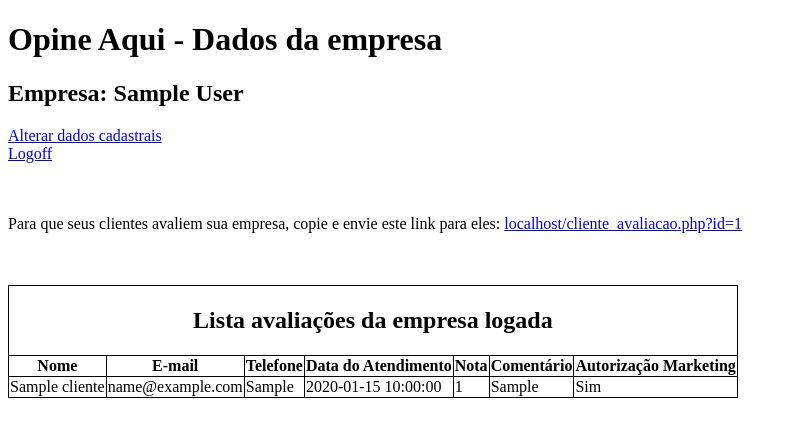
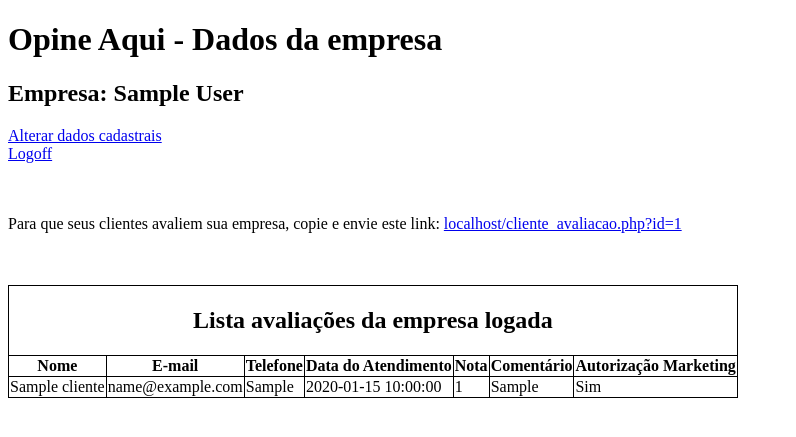
Before and after one commit to hunomolina/OpineAqui, a PHP site: page /empresa_dados.php in a window 1280 px wide. Shown: the top 437 px of the page, without its empty margins (0-796 px from the left). Run offline with PHP 8.4, Linux system fonts and the light colour scheme; the visitor is signed in with stand-in values (Sample User, id 1); tables that the repository leaves empty hold one stand-in row (values such as "Sample post"); data that the repository does not hold is empty.

Commit message:
ajuste de legitilidade

```diff
--- a/src/empresa_dados.php
+++ b/src/empresa_dados.php
@@ -29,7 +29,9 @@ if (empty($_SESSION["empresa_id"])) {
 
 <br><br>
 
-<p>Para que seus clientes avaliem sua empresa, copie e envie este link para eles: <a href="<?php echo '/cliente_avaliacao.php?id=' . $_SESSION['empresa_id']; ?>"><?php echo $_SERVER['HTTP_HOST'] . '/cliente_avaliacao.php?id=' . $_SESSION['empresa_id']; ?></a></p>
+<p>Para que seus clientes avaliem sua empresa, copie e envie este link:
+    <a href="<?php echo '/cliente_avaliacao.php?id=' . $_SESSION['empresa_id']; ?>"><?php echo $_SERVER['HTTP_HOST'] . '/cliente_avaliacao.php?id=' . $_SESSION['empresa_id']; ?></a>
+</p>
 
 <br><br>
 
```
